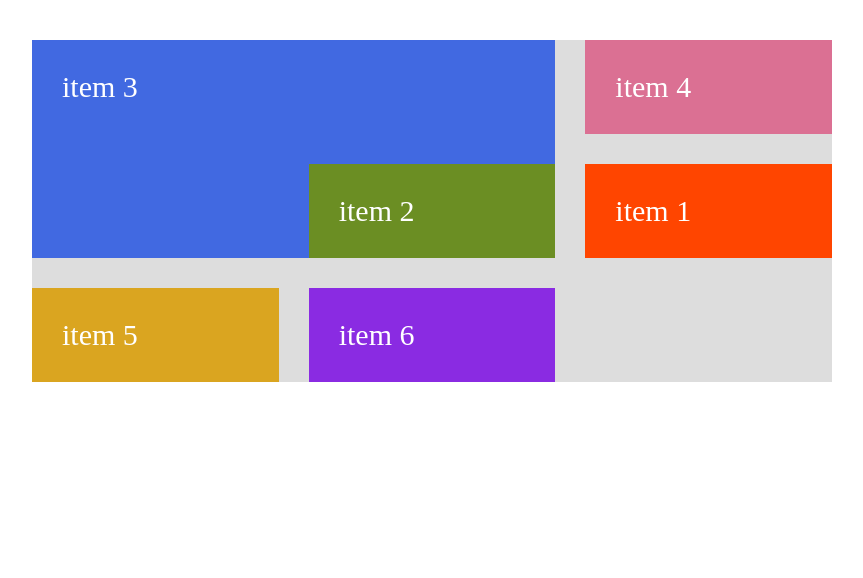
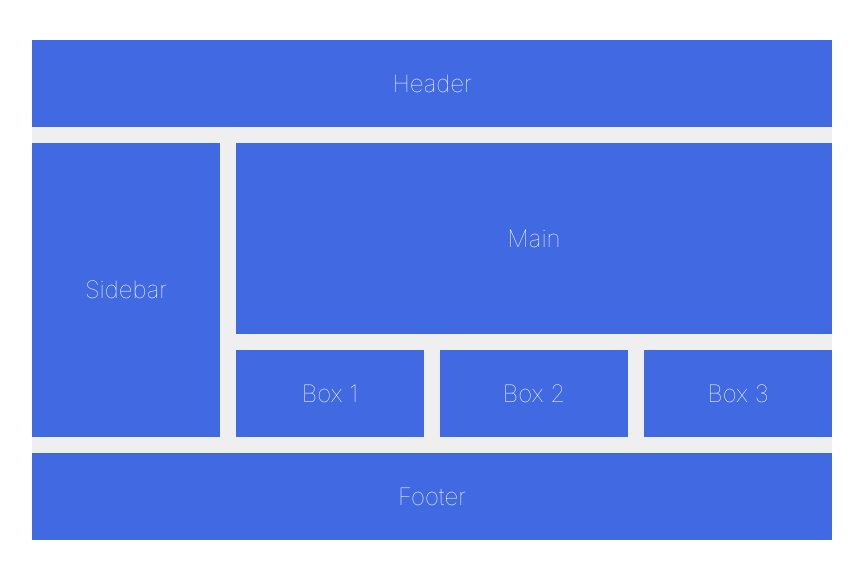
Before and after one commit to locaulker/CSSGrid-tutorial, a plain HTML site: page index.html in a window 1280 px wide. Shown: the whole page, without its empty margins (208-1071 px from the left). Drawn offline with Linux system fonts and the light colour scheme.

Commit message:
resume @ L61

```diff
--- a/index.html
+++ b/index.html
@@ -8,66 +8,73 @@
     <title>CSS Grid</title>
     <link rel="stylesheet" href="style.css" />
     <style>
+      @import url("https://fonts.googleapis.com/css2?family=Inter:wght@100,300&display=swap");
+
+      body {
+        font-family: "Inter", sans-serif;
+        font-weight: 100;
+      }
       .container {
         width: 800px;
-        /* height: 450px; */
+        height: 500px;
         margin: 40px auto;
-        background-color: #ddd;
+        background-color: #efefef;
         display: grid;
-        grid-template-rows: 1fr 1fr;
-        grid-template-columns: repeat(3, 1fr);
-        grid-gap: 30px;
+        grid-template-rows: 1fr 1fr 1fr 1fr 1fr;
+        grid-template-columns: 1fr 1fr 1fr 1fr;
+        grid-gap: 1rem;
       }
 
-      .item {
-        padding: 30px;
-        font-size: 30px;
+      .container div {
+        background-color: royalblue;
+        font-size: 1.5rem;
         color: #fff;
+        /* text-align: center; */
+        padding: 1rem;
+        display: flex;
+        justify-content: center;
+        align-items: center;
       }
 
-      .item-1 {
-        background-color: orangered;
-        grid-column-start: 3;
-        /* grid-column-end: 4;
-        grid-row-start: 2; */
-        grid-row-end: 3;
+      .header {
+        grid-column: 1 / -1;
+        grid-row: 1 / 2;
       }
-
-      .item-2 {
-        background-color: olivedrab;
+      .sidebar {
+        grid-column: 1 / 2;
+        grid-row: 2 / 5;
+      }
+      .main {
+        grid-column: 2 /-1;
+        grid-row: 2 /4;
+      }
+      .box-1 {
         grid-column: 2 / 3;
-        grid-row: 2 / 3;
-        grid-area: 2/2/3/3;
-        z-index: 1;
+        grid-row: 4 / 5;
       }
-
-      .item-3 {
-        background-color: royalblue;
-        grid-column: 1 / 3;
-        grid-row: 1 / 3;
+      .box-2 {
+        grid-column: 3 / 4;
+        grid-row: 4 / 5;
       }
-
-      .item-4 {
-        background-color: palevioletred;
+      .box-3 {
+        grid-column: 4 / 5;
+        grid-row: 4 / 5;
       }
-
-      .item-5 {
-        background-color: goldenrod;
-      }
-
-      .item-6 {
-        background-color: blueviolet;
+      .footer {
+        grid-column: 1 / -1;
+        grid-row: 5 / -1;
       }
     </style>
   </head>
   <body>
     <div class="container">
-      <div class="item item-1">item 1</div>
-      <div class="item item-2">item 2</div>
-      <div class="item item-3">item 3</div>
-      <div class="item item-4">item 4</div>
-      <div class="item item-5">item 5</div>
-      <div class="item item-6">item 6</div>
+      <div class="header">Header</div>
+      <div class="sidebar">Sidebar</div>
+      <div class="main">Main</div>
+      <div class="box-1">Box 1</div>
+      <div class="box-2">Box 2</div>
+      <div class="box-3">Box 3</div>
+      <div class="footer">Footer</div>
     </div>
   </body>
 </html>
```
Also changed, not shown: basics.html (added, +73 -0 lines).
